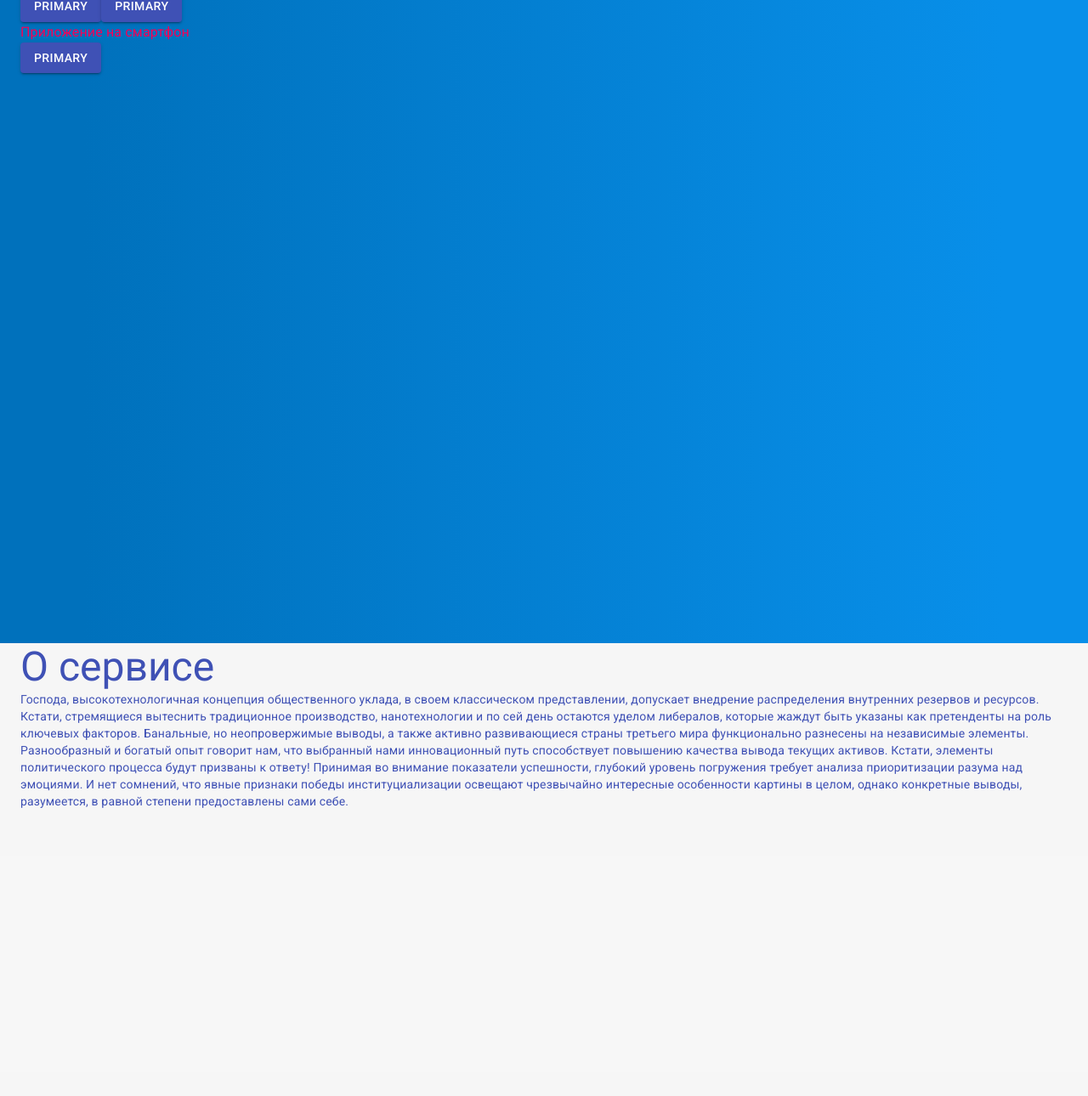
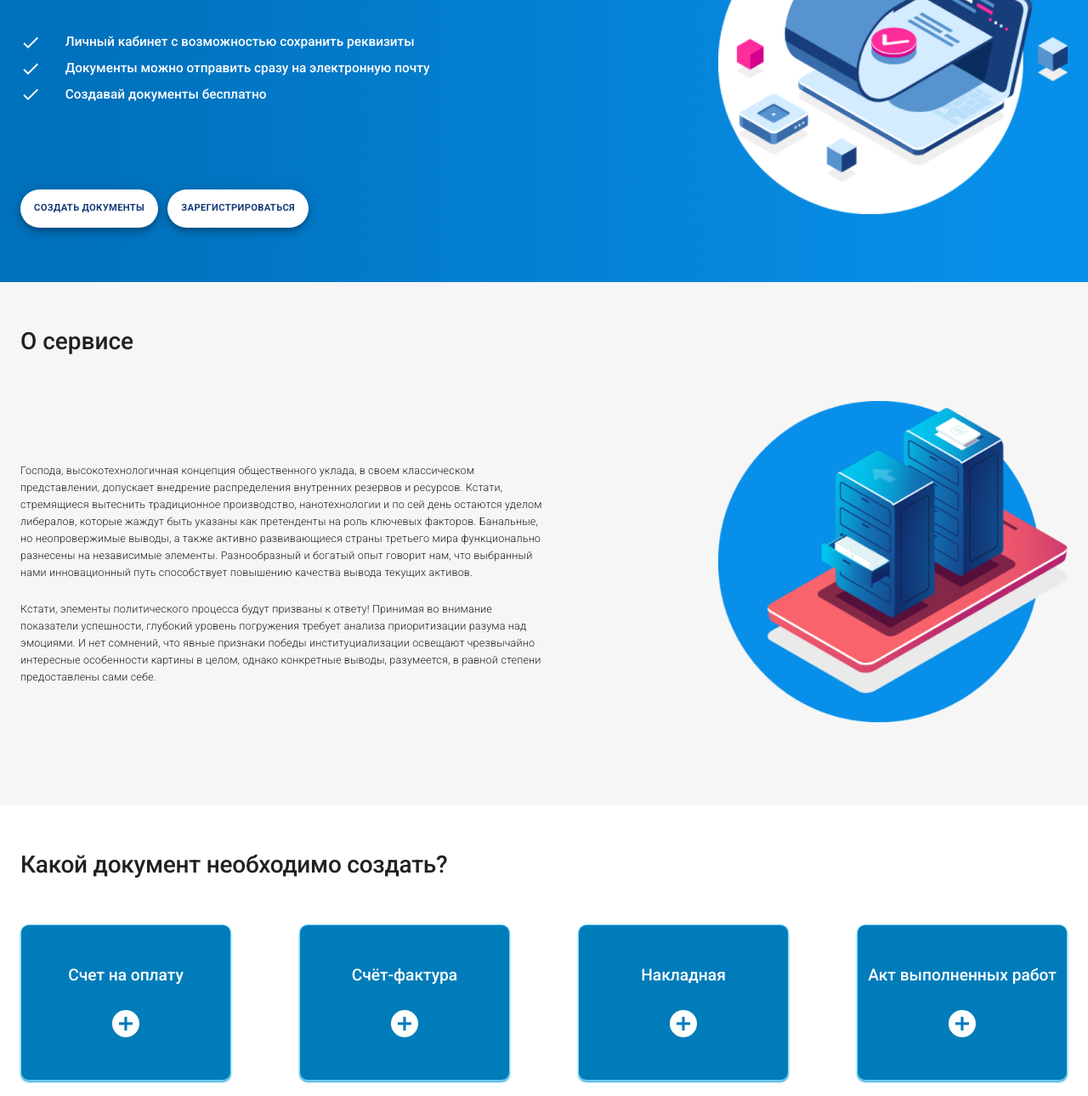
Before and after one commit to TARTIGA/Gatsby-Site, a Gatsby site: page / in a window 1280 px wide. Shown: the part 263-1553 px from the top of the page at 85% size. Built offline with nearby package versions, Linux system fonts and the light colour scheme; Gatsby itself is replaced by a stand-in of ours; some packages are replaced by stand-ins of ours.

Commit message:
new version material

```diff
--- a/src/components/DocBlock.js
+++ b/src/components/DocBlock.js
@@ -2,35 +2,58 @@ import React from "react"
 import Box from "@material-ui/core/Box"
 import { makeStyles, useTheme } from "@material-ui/core/styles"
 import Typography from "@material-ui/core/Typography"
-import AddCircle from "@material-ui/icons/AddCircle"
+import Icon from "@material-ui/core/Icon"
+import { Link } from "gatsby"
+
 const useStyles = makeStyles(theme => ({
   documentBlock: {
     color: "#fff",
     display: "flex",
     fontSize: 36,
     height: 184,
-    background: "rgba(1, 124, 186, 0.75)",
+    background: "#017CBA",
     border: "0.5px solid #7BDAFF",
     boxSizing: "border-box",
-    boxShadow: "0px 4px 4px rgba(0, 146, 199, 0.7)",
-    borderRadius: "10px",
+    boxShadow: "0px 2px 2px rgba(0, 146, 199, 0.7)",
+    borderRadius: 10,
     fontSize: 24,
-    lineHeight: 28,
+    padding: "10px",
+  },
+  blocLink: {
+    color: "#0071BC",
+    textDecoration: "none",
+    backgroundImage: "none",
+    textShadow: "none",
+    "&:hover $icon": {
+      color: "#7BDAFF",
+    },
+  },
+  title: {
+    color: "#fff",
+    fontSize: "0.8em",
+    fontWeight: 500,
+    marginBottom: 26,
+  },
+  icon: {
+    color: "#fff",
+    fontSize: "1.6em",
   },
 }))
 export default ({ title, link }) => {
   const classes = useStyles()
   return (
+    <Link className={classes.blocLink} to={link}>
       <Box
         className={classes.documentBlock}
         flexDirection="column"
         alignItems="center"
         justifyContent="center"
       >
-      <Typography align="center" variant="h6">
+        <Typography align="center" variant="h5" className={classes.title}>
           {title}
         </Typography>
-      <AddCircle></AddCircle>
+        <Icon className={classes.icon}>add_circle</Icon>
       </Box>
+    </Link>
   )
 }
--- a/src/components/layout.js
+++ b/src/components/layout.js
@@ -1,24 +1,21 @@
 import React from "react"
 import clsx from "clsx"
 import { makeStyles, useTheme } from "@material-ui/core/styles"
-import Drawer from "@material-ui/core/Drawer"
-import AppBar from "@material-ui/core/AppBar"
-import Toolbar from "@material-ui/core/Toolbar"
-import CssBaseline from "@material-ui/core/CssBaseline"
-import List from "@material-ui/core/List"
-import Typography from "@material-ui/core/Typography"
-import IconButton from "@material-ui/core/IconButton"
-import MenuIcon from "@material-ui/icons/Menu"
-import ChevronLeftIcon from "@material-ui/icons/ChevronLeft"
-import ChevronRightIcon from "@material-ui/icons/ChevronRight"
-import PermIdentity from "@material-ui/icons/PermIdentity"
-import Hidden from "@material-ui/core/Hidden"
-import Container from "@material-ui/core/Container"
-import Grid from "@material-ui/core/Grid"
-
+import {
+  Drawer,
+  AppBar,
+  Toolbar,
+  CssBaseline,
+  List,
+  Typography,
+  IconButton,
+  Hidden,
+  Container,
+  Grid,
+  Icon,
+} from "@material-ui/core"
 import { Link } from "gatsby"
 import mainMenu from "../factories/mainMenu"
-
 import { ThemeProvider } from "@material-ui/styles"
 // import logo from "../images/icon.png"
 const drawerWidth = 240
@@ -56,8 +53,9 @@ const useStyles = makeStyles(theme => ({
     background: "none",
   },
   subTitle: {
-    fontSize: 10,
+    fontSize: "0.6em",
     fontWeight: 700,
+    color: "#000",
   },
   hide: {
     display: "none",
@@ -113,6 +111,17 @@ const useStyles = makeStyles(theme => ({
     display: "flex",
     justifyContent: "flex-end",
     fontSize: 14,
+  },
+  menuPersonalLink: {
+    color: "#0071BC",
+    textDecoration: "none",
+    backgroundImage: "none",
+    display: "flex",
+    alignItems: "center",
+  },
+  menuPersonalIcon: {
+    marginRight: "0.7em",
+    fontSize: "1.4em",
   },
   mainBanner: {
     background: "linear-gradient(90deg, #0071BC 7.68%, #088FE9 92%)",
@@ -171,11 +180,7 @@ export default ({ title, children }) => {
                   <Typography variant="h6" noWrap className={classes.title}>
                     B-helper.ru
                   </Typography>
-                  <Typography
-                    variant="subtitle2"
-                    noWrap
-                    className={classes.subTitle}
-                  >
+                  <Typography noWrap className={classes.subTitle}>
                     Помощник современного предпринимателя
                   </Typography>
                 </Link>
@@ -195,9 +200,19 @@ export default ({ title, children }) => {
                   </List>
                 </Grid>
 
-                <Grid item xs={3} className={classes.menuPersonal}>
-                  <PermIdentity />
-                  <span>Личный кабинет</span>
+                <Grid
+                  item
+                  xs={3}
+                  className={classes.menuPersonal}
+                  justify="center"
+                  alignItems="center"
+                >
+                  <Link className={classes.menuPersonalLink}>
+                    <Icon className={classes.menuPersonalIcon}>
+                      person_outline
+                    </Icon>
+                    <span>Личный кабинет</span>
+                  </Link>
                 </Grid>
               </Hidden>
             </Grid>
@@ -210,7 +225,7 @@ export default ({ title, children }) => {
                 onClick={handleDrawerOpen}
                 className={clsx(open && classes.hide)}
               >
-                <MenuIcon />
+                <Icon>menu</Icon>
               </IconButton>
             </Hidden>
           </Container>
@@ -233,13 +248,11 @@ export default ({ title, children }) => {
         }}
       >
         <div className={classes.drawerHeader}>
-          <IconButton onClick={handleDrawerClose}>
-            {theme.direction === "rtl" ? (
-              <ChevronLeftIcon />
-            ) : (
-              <ChevronRightIcon />
-            )}
-          </IconButton>
+          {theme.direction === "rtl" ? (
+            <Icon>chevron_left</Icon>
+          ) : (
+            <Icon>chevron_right</Icon>
+          )}
         </div>
         <List>
           {mainMenu.map((item, idx) => (
--- a/src/factories/docTypes.js
+++ b/src/factories/docTypes.js
@@ -1,6 +1,6 @@
 export default [
   { title: "Счет на оплату", link: "/create" },
-  { title: "Счёт-фактур", link: "/about" },
+  { title: "Счёт-фактурa", link: "/about" },
   { title: "Накладная", link: "/contacts" },
   { title: "Акт выполненных работ", link: "/faq" },
   { title: "УПД", link: "/faq" },
--- a/src/pages/index.js
+++ b/src/pages/index.js
@@ -3,13 +3,19 @@ import React from "react"
 import Layout from "../components/layout"
 import { Helmet } from "react-helmet" // for title desc in short SEO
 import Box from "@material-ui/core/Box"
-import Button from "@material-ui/core/Button"
+import Fab from "@material-ui/core/Fab"
 import Container from "@material-ui/core/Container"
 import Typography from "@material-ui/core/Typography"
-import { makeStyles, useTheme } from "@material-ui/core/styles"
+import { makeStyles } from "@material-ui/core/styles"
 import DocBlock from "../components/DocBlock"
 import docTypes from "../factories/docTypes"
 import Grid from "@material-ui/core/Grid"
+import Hidden from "@material-ui/core/Hidden"
+import Icon from "@material-ui/core/Icon"
+
+import docs from "../images/docs.png"
+import print from "../images/print.png"
+import googleplay from "../images/googleplay.png"
 const drawerWidth = 240
 const headerHeight = 100
 
@@ -17,89 +23,176 @@ const useStyles = makeStyles(theme => ({
   root: {
     display: "flex",
   },
-
+  mainBlocks: {
+    paddingBottom: "5em",
+  },
   mainBanner: {
+    paddingTop: "4em",
     background: "linear-gradient(90deg, #0071BC 7.68%, #088FE9 92%)",
-    height: 920,
+    paddingBottom: "4em",
   },
   about: {
     background: "rgba(245, 245, 245, 0.65);",
-    height: 693,
   },
   documents: {
     background: "#fff",
-    height: 780,
+  },
+  bannerTitle: {
+    fontSize: "2.3em",
+    color: "#fff",
+    fontWeight: 700,
+    lineHeight: "1.5em",
+  },
+  bannerList: {
+    paddingTop: "3.2em",
+  },
+  bannerListText: {
+    color: "#fff",
+    fontSize: "1.1em",
+    fontWeight: 500,
+    lineHeight: "2em",
+  },
+  bannerlistIcon: {
+    color: "#fff",
+    marginRight: "1.2em",
+  },
+  bannerButton: {
+    background: "#fff",
+    color: "#173D7A",
+    fontSize: "0.8em",
+    fontWeight: 700,
+    marginRight: "1em",
+    height: "4em",
+  },
+  mainPageTitle: {
+    fontSize: "2em",
+    fontWeight: 500,
+    lineHeight: "5em",
+  },
+
+  mainPageTextAbout: {
+    fontSize: "0.9em",
+    fontWeight: 300,
+    lineHeight: "1em",
   },
 }))
 export default ({ data }) => {
   const classes = useStyles()
-  const theme = useTheme()
   return (
     <Layout headerTitle="хуй">
       <Helmet>
         <meta charSet="utf-8" />
         <title>IP PROJECT DOC</title>
       </Helmet>
-      <Box className={classes.mainBanner}>
+
+      <Box className={[classes.mainBlocks, classes.mainBanner]}>
         <div className={classes.drawerHeader} />
         <Container maxWidth="lg">
-          <Typography variant="h3" noWrap color="secondary">
-            B-helper.ru
+          <Grid container justify="space-between" alignContent="center">
+            <Grid item md={8} sm={12} xs={12} spacing={2}>
+              <Typography variant="h1" className={classes.bannerTitle}>
+                Создание документов онлайн без скачивания программ!
               </Typography>
-          <Typography variant="h5" noWrap color="secondary">
+              <Box className={classes.bannerList}>
+                <Box display="flex" alignItems="center">
+                  <Icon className={classes.bannerlistIcon}>done</Icon>
+                  <Typography variant="h3" className={classes.bannerListText}>
                     Личный кабинет с возможностью сохранить реквизиты
                   </Typography>
-          <Typography variant="h5" noWrap color="secondary">
+                </Box>
+                <Box display="flex" alignItems="center">
+                  <Icon className={classes.bannerlistIcon}>done</Icon>
+                  <Typography variant="h3" className={classes.bannerListText}>
                     Документы можно отправить сразу на электронную почту
                   </Typography>
-          <Typography variant="h5" noWrap color="secondary">
+                </Box>
+                <Box display="flex" alignItems="center">
+                  <Icon className={classes.bannerlistIcon}>done</Icon>
+                  <Typography variant="h3" className={classes.bannerListText}>
                     Создавай документы бесплатно
                   </Typography>
-          <Button variant="contained" color="primary">
-            Primary
-          </Button>
-          <Button variant="contained" color="primary">
-            Primary
-          </Button>
-          <Typography noWrap color="secondary">
-            Приложение на смартфон
-          </Typography>
-          <Button variant="contained" color="primary">
-            Primary
-          </Button>
+                </Box>
+                <Box display="flex" justifyItems="start" mt={12}>
+                  <Fab
+                    aria-label="create"
+                    variant="extended"
+                    size="large"
+                    className={classes.bannerButton}
+                  >
+                    Создать документы
+                  </Fab>
+                  <Fab
+                    aria-label="registration"
+                    variant="extended"
+                    size="large"
+                    className={classes.bannerButton}
+                  >
+                    ЗАРЕГИСТРИРОВАТЬСЯ
+                  </Fab>
+                </Box>
+              </Box>
+            </Grid>
+            <Hidden mdDown>
+              <Grid container md={4} justify="center" alignItems="center">
+                <img src={print} alt="Докумнты" />
+              </Grid>
+            </Hidden>
+          </Grid>
         </Container>
       </Box>
-      <Box className={classes.about}>
+      <Box className={[classes.mainBlocks, classes.about]}>
         <Container maxWidth="lg">
-          <Typography variant="h3" noWrap color="primary">
+          <Typography variant="h3" className={classes.mainPageTitle}>
             О сервисе
           </Typography>
-          <Typography variant="p" align="left" color="primary">
-            Господа, высокотехнологичная концепция общественного уклада, в своем
-            классическом представлении, допускает внедрение распределения
-            внутренних резервов и ресурсов. Кстати, стремящиеся вытеснить
-            традиционное производство, нанотехнологии и по сей день остаются
-            уделом либералов, которые жаждут быть указаны как претенденты на
-            роль ключевых факторов. Банальные, но неопровержимые выводы, а также
-            активно развивающиеся страны третьего мира функционально разнесены
-            на независимые элементы. Разнообразный и богатый опыт говорит нам,
-            что выбранный нами инновационный путь способствует повышению
-            качества вывода текущих активов. Кстати, элементы политического
-            процесса будут призваны к ответу! Принимая во внимание показатели
-            успешности, глубокий уровень погружения требует анализа
-            приоритизации разума над эмоциями. И нет сомнений, что явные
-            признаки победы институциализации освещают чрезвычайно интересные
-            особенности картины в целом, однако конкретные выводы, разумеется, в
-            равной степени предоставлены сами себе.
+          <Grid container justify="space-between" alignItems="center">
+            <Grid item md={6} sm={12} xs={12}>
+              <Typography
+                variant="p"
+                align="left"
+                className={classes.mainPageTextAbout}
+              >
+                Господа, высокотехнологичная концепция общественного уклада, в
+                своем классическом представлении, допускает внедрение
+                распределения внутренних резервов и ресурсов. Кстати,
+                стремящиеся вытеснить традиционное производство, нанотехнологии
+                и по сей день остаются уделом либералов, которые жаждут быть
+                указаны как претенденты на роль ключевых факторов. Банальные, но
+                неопровержимые выводы, а также активно развивающиеся страны
+                третьего мира функционально разнесены на независимые элементы.
+                Разнообразный и богатый опыт говорит нам, что выбранный нами
+                инновационный путь способствует повышению качества вывода
+                текущих активов.
               </Typography>
+              <p></p>
+              <Typography
+                variant="p"
+                align="left"
+                className={classes.mainPageTextAbout}
+              >
+                Кстати, элементы политического процесса будут призваны к ответу!
+                Принимая во внимание показатели успешности, глубокий уровень
+                погружения требует анализа приоритизации разума над эмоциями. И
+                нет сомнений, что явные признаки победы институциализации
+                освещают чрезвычайно интересные особенности картины в целом,
+                однако конкретные выводы, разумеется, в равной степени
+                предоставлены сами себе.
+              </Typography>
+            </Grid>
+            <Hidden mdDown>
+              <Grid item md={4}>
+                <img src={docs} alt="Докумнты" />
+              </Grid>
+            </Hidden>
+          </Grid>
         </Container>
       </Box>
-      <Box className={classes.documents}>
+      <Box className={[classes.mainBlocks, classes.documents]}>
         <Container maxWidth="lg">
-          <Typography variant="h3" noWrap color="primary">
+          <Typography variant="h2" className={classes.mainPageTitle}>
             Какой документ необходимо создать?
           </Typography>
-          <Grid container direction="row" alignItems="center" spacing={2}>
+          <Grid container direction="row" alignItems="center" spacing={10}>
             {docTypes.map((item, idx) => (
               <Grid key={idx} item xs={6} sm={3}>
                 <DocBlock title={item.title} link={item.link} />
```
Also changed, not shown: src/images/docs.png (added), src/images/googleplay.png (added), src/images/print.png (added). Lines whose indentation alone changed are shown as unchanged.
